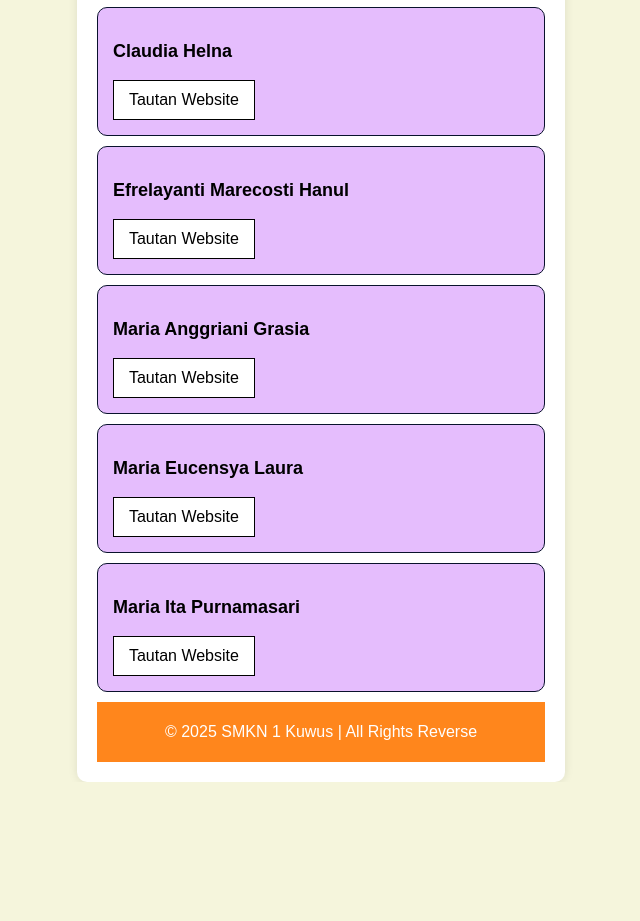
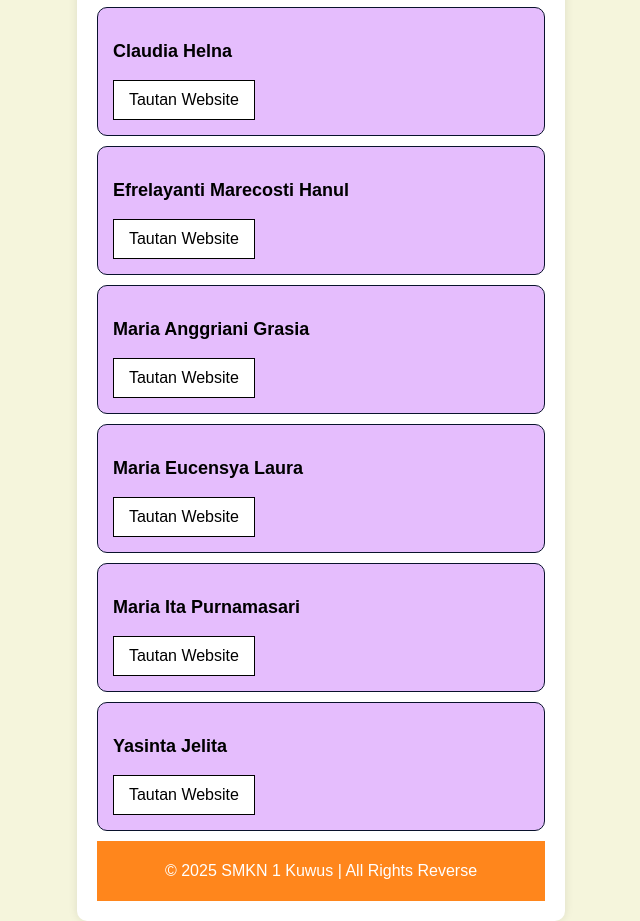
Before and after one commit to rplkuwus/web-xii-rpl-a-2025, a plain HTML site: page index.html in a window 1280 px wide. Shown: the part 119-1040 px from the top of the page, without its empty margins (319-959 px from the left). Before the commit the page ends 901 px from the top, so only its background shows below. Drawn offline with Linux system fonts and the light colour scheme.

Commit message:
Update index.html

```diff
--- a/index.html
+++ b/index.html
@@ -93,6 +93,10 @@
             <p class="user-name">Maria Ita Purnamasari</p>
             <a href="maria-ita-purnamasari/">Tautan Website</a>
         </div>
+        <div class="user-box">
+            <p class="user-name">Yasinta Jelita</p>
+            <a href="yasinta-jelita/">Tautan Website</a>
+        </div>
 
         <!--bagian footer-->
         <footer>
```
